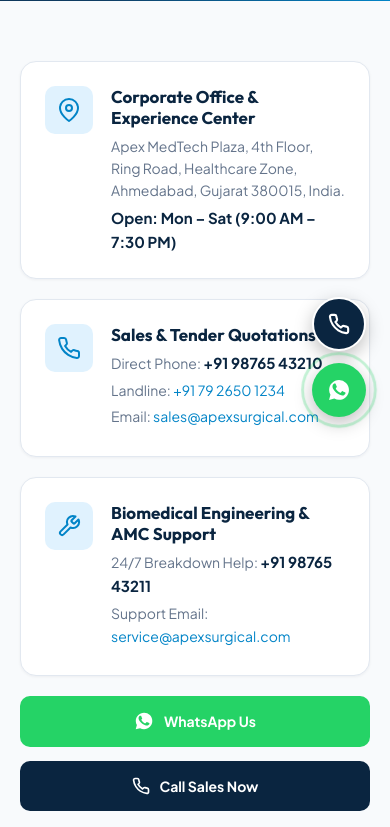
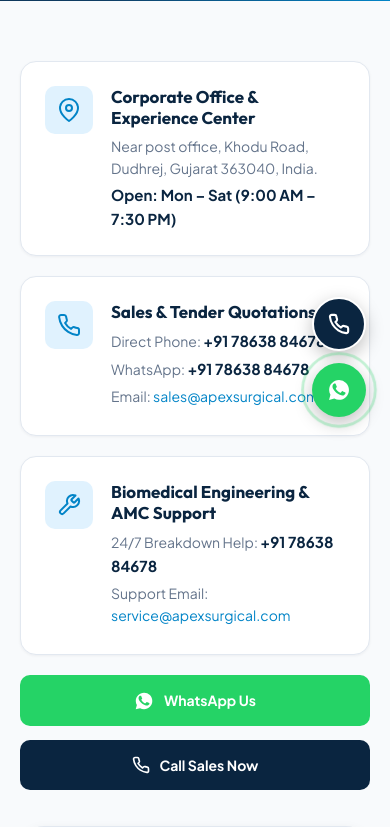
Before and after one commit to Web-Dev-With-Dev/surgical_equipment, a PHP site: page /contact.php in a window 390 px wide. Shown: the part 403-1230 px from the top of the page. Run offline with PHP 8.4, Linux system fonts and the light colour scheme; some libraries are stand-ins or nearby versions.

Commit message:
feat: add public header/footer components and update contact and phone details

```diff
--- a/contact.php
+++ b/contact.php
@@ -40,7 +40,7 @@ unset($_SESSION['pub_success'], $_SESSION['pub_error']);
                     </div>
                     <div class="pub-info-content">
                         <h3>Corporate Office & Experience Center</h3>
-                        <p>Apex MedTech Plaza, 4th Floor, Ring Road, Healthcare Zone, Ahmedabad, Gujarat 380015, India.</p>
+                        <p>Near post office, Khodu Road, Dudhrej, Gujarat 363040, India.</p>
                         <span class="pub-info-highlight">Open: Mon – Sat (9:00 AM – 7:30 PM)</span>
                     </div>
                 </div>
@@ -52,8 +52,8 @@ unset($_SESSION['pub_success'], $_SESSION['pub_error']);
                     </div>
                     <div class="pub-info-content">
                         <h3>Sales & Tender Quotations</h3>
-                        <p>Direct Phone: <a href="tel:+919876543210" class="pub-info-highlight">+91 98765 43210</a></p>
-                        <p>Landline: <a href="tel:+917926501234">+91 79 2650 1234</a></p>
+                        <p>Direct Phone: <a href="tel:+917863884678" class="pub-info-highlight">+91 78638 84678</a></p>
+                        <p>WhatsApp: <a href="https://wa.me/917863884678" target="_blank" class="pub-info-highlight">+91 78638 84678</a></p>
                         <p>Email: <a href="mailto:sales@apexsurgical.com">sales@apexsurgical.com</a></p>
                     </div>
                 </div>
@@ -65,18 +65,18 @@ unset($_SESSION['pub_success'], $_SESSION['pub_error']);
                     </div>
                     <div class="pub-info-content">
                         <h3>Biomedical Engineering & AMC Support</h3>
-                        <p>24/7 Breakdown Help: <a href="tel:+919876543211" class="pub-info-highlight">+91 98765 43211</a></p>
+                        <p>24/7 Breakdown Help: <a href="tel:+917863884678" class="pub-info-highlight">+91 78638 84678</a></p>
                         <p>Support Email: <a href="mailto:service@apexsurgical.com">service@apexsurgical.com</a></p>
                     </div>
                 </div>
 
                 <!-- Card 4: Quick Action Triggers (WhatsApp & Direct Call) -->
                 <div class="pub-quick-triggers">
-                    <a href="https://wa.me/919876543210?text=Hello%20Apex%20Surgical%20Team%2C%20I%20want%20to%20inquire%20about%20surgical%20equipment." target="_blank" rel="noopener noreferrer" class="pub-quick-btn pub-quick-wa">
+                    <a href="https://wa.me/917863884678?text=Hello%20Apex%20Surgical%20Team%2C%20I%20want%20to%20inquire%20about%20surgical%20equipment." target="_blank" rel="noopener noreferrer" class="pub-quick-btn pub-quick-wa">
                         <svg width="20" height="20" viewBox="0 0 24 24" fill="currentColor"><path d="M12.04 2c-5.46 0-9.91 4.45-9.91 9.91 0 1.75.46 3.45 1.32 4.95L2.05 22l5.25-1.38c1.45.79 3.08 1.21 4.74 1.21 5.46 0 9.91-4.45 9.91-9.91 0-2.65-1.03-5.14-2.9-7.01A9.816 9.816 0 0 0 12.04 2zm5.78 14.15c-.24.67-1.39 1.29-1.93 1.34-.51.05-1.17.07-3.79-.98-3.15-1.26-5.18-4.45-5.34-4.66-.16-.21-1.28-1.7-1.28-3.25 0-1.55.81-2.31 1.1-2.62.29-.31.64-.39.85-.39.21 0 .43 0 .61.01.2.01.46-.07.72.55.27.64.91 2.22.99 2.38.08.16.13.35.03.56-.11.21-.16.35-.32.53-.16.19-.34.42-.49.56-.16.16-.33.34-.14.66.19.32.84 1.38 1.8 2.24 1.24 1.1 2.28 1.45 2.6 1.61.32.16.51.13.7-.08.19-.21.8-.93 1.01-1.25.21-.32.43-.27.72-.16.29.11 1.86.88 2.18 1.04.32.16.53.24.61.37.08.13.08.77-.16 1.44z"/></svg>
                         <span>WhatsApp Us</span>
                     </a>
-                    <a href="tel:+919876543210" class="pub-quick-btn pub-quick-call">
+                    <a href="tel:+917863884678" class="pub-quick-btn pub-quick-call">
                         <svg width="18" height="18" viewBox="0 0 24 24" fill="none" stroke="currentColor" stroke-width="2.2" stroke-linecap="round" stroke-linejoin="round"><path d="M22 16.92v3a2 2 0 0 1-2.18 2 19.79 19.79 0 0 1-8.63-3.07 19.5 19.5 0 0 1-6-6 19.79 19.79 0 0 1-3.07-8.67A2 2 0 0 1 4.11 2h3a2 2 0 0 1 2 1.72 12.84 12.84 0 0 0 .7 2.81 2 2 0 0 1-.45 2.11L8.09 9.91a16 16 0 0 0 6 6l1.27-1.27a2 2 0 0 1 2.11-.45 12.84 12.84 0 0 0 2.81.7A2 2 0 0 1 22 16.92z"></path></svg>
                         <span>Call Sales Now</span>
                     </a>
@@ -179,9 +179,9 @@ unset($_SESSION['pub_success'], $_SESSION['pub_error']);
             <div class="pub-map-header">
                 <div>
                     <h3>Visit Our Healthcare Experience Center</h3>
-                    <p class="text-muted" style="font-size:13.5px; margin-top:2px;">Ahmedabad, Gujarat, India (View on Google Maps)</p>
+                    <p class="text-muted" style="font-size:13.5px; margin-top:2px;">Near post office, Khodu road, Dudhrej, Gujarat 363040, India (View on Google Maps)</p>
                 </div>
-                <a href="https://maps.google.com/?q=Ahmedabad+Healthcare+Zone" target="_blank" rel="noopener noreferrer" class="pub-btn pub-btn-outline" style="font-size:12.5px; padding:6px 14px;">
+                <a href="https://maps.google.com/?q=Near+post+office+khodu+road+Dudhrej+363040" target="_blank" rel="noopener noreferrer" class="pub-btn pub-btn-outline" style="font-size:12.5px; padding:6px 14px;">
                     <span>Open in Google Maps App</span>
                     <svg width="14" height="14" viewBox="0 0 24 24" fill="none" stroke="currentColor" stroke-width="2" stroke-linecap="round" stroke-linejoin="round"><path d="M18 13v6a2 2 0 0 1-2 2H5a2 2 0 0 1-2-2V8a2 2 0 0 1 2-2h6"></path><polyline points="15 3 21 3 21 9"></polyline><line x1="10" y1="14" x2="21" y2="3"></line></svg>
                 </a>
@@ -189,7 +189,7 @@ unset($_SESSION['pub_success'], $_SESSION['pub_error']);
             <div class="pub-map-frame-container">
                 <iframe
                     title="Apex Surgical Location Map"
-                    src="https://maps.google.com/maps?q=Ahmedabad,Gujarat,India&t=&z=13&ie=UTF8&iwloc=&output=embed"
+                    src="https://maps.google.com/maps?q=Near+post+office+khodu+road+Dudhrej+363040&t=&z=14&ie=UTF8&iwloc=&output=embed"
                     allowfullscreen=""
                     loading="lazy"
                     referrerpolicy="no-referrer-when-downgrade">
--- a/includes/public-footer.php
+++ b/includes/public-footer.php
@@ -54,11 +54,11 @@
                     <h4 class="pub-footer-heading">Get in Touch</h4>
                     <div class="pub-contact-item">
                         <svg width="18" height="18" viewBox="0 0 24 24" fill="none" stroke="currentColor" stroke-width="2" stroke-linecap="round" stroke-linejoin="round"><path d="M21 10c0 7-9 13-9 13s-9-6-9-13a9 9 0 0 1 18 0z"></path><circle cx="12" cy="10" r="3"></circle></svg>
-                        <span>Apex MedTech Plaza, Ring Road, Healthcare Zone, Ahmedabad, Gujarat 380015</span>
+                        <span>Near post office, Khodu Road, Dudhrej, Gujarat 363040, India</span>
                     </div>
                     <div class="pub-contact-item">
                         <svg width="18" height="18" viewBox="0 0 24 24" fill="none" stroke="currentColor" stroke-width="2" stroke-linecap="round" stroke-linejoin="round"><path d="M22 16.92v3a2 2 0 0 1-2.18 2 19.79 19.79 0 0 1-8.63-3.07 19.5 19.5 0 0 1-6-6 19.79 19.79 0 0 1-3.07-8.67A2 2 0 0 1 4.11 2h3a2 2 0 0 1 2 1.72 12.84 12.84 0 0 0 .7 2.81 2 2 0 0 1-.45 2.11L8.09 9.91a16 16 0 0 0 6 6l1.27-1.27a2 2 0 0 1 2.11-.45 12.84 12.84 0 0 0 2.81.7A2 2 0 0 1 22 16.92z"></path></svg>
-                        <a href="tel:+919876543210">+91 98765 43210 / +91 79 2650 1234</a>
+                        <a href="tel:+917863884678">+91 78638 84678</a>
                     </div>
                     <div class="pub-contact-item">
                         <svg width="18" height="18" viewBox="0 0 24 24" fill="none" stroke="currentColor" stroke-width="2" stroke-linecap="round" stroke-linejoin="round"><path d="M4 4h16c1.1 0 2 .9 2 2v12c0 1.1-.9 2-2 2H4c-1.1 0-2-.9-2-2V6c0-1.1.9-2 2-2z"></path><polyline points="22,6 12,13 2,6"></polyline></svg>
@@ -89,13 +89,13 @@
     <!-- FLOATING WHATSAPP & CALL BUTTONS -->
     <div class="pub-floating-ctas">
         <!-- Direct Call Button -->
-        <a href="tel:+919876543210" class="pub-float-btn pub-float-call" title="Call Now: +91 98765 43210" aria-label="Direct Phone Call">
+        <a href="tel:+917863884678" class="pub-float-btn pub-float-call" title="Call Now: +91 78638 84678" aria-label="Direct Phone Call">
             <svg width="22" height="22" viewBox="0 0 24 24" fill="none" stroke="currentColor" stroke-width="2.3" stroke-linecap="round" stroke-linejoin="round"><path d="M22 16.92v3a2 2 0 0 1-2.18 2 19.79 19.79 0 0 1-8.63-3.07 19.5 19.5 0 0 1-6-6 19.79 19.79 0 0 1-3.07-8.67A2 2 0 0 1 4.11 2h3a2 2 0 0 1 2 1.72 12.84 12.84 0 0 0 .7 2.81 2 2 0 0 1-.45 2.11L8.09 9.91a16 16 0 0 0 6 6l1.27-1.27a2 2 0 0 1 2.11-.45 12.84 12.84 0 0 0 2.81.7A2 2 0 0 1 22 16.92z"></path></svg>
             <span class="pub-float-tooltip">Call Now</span>
         </a>
 
         <!-- WhatsApp Button -->
-        <a href="https://wa.me/919876543210?text=Hello%20Apex%20Surgical%20Team%2C%20I%20am%20interested%20in%20requesting%20a%20quotation%20and%20product%20details." target="_blank" rel="noopener noreferrer" class="pub-float-btn pub-float-wa" title="Chat on WhatsApp" aria-label="WhatsApp Inquiry">
+        <a href="https://wa.me/917863884678?text=Hello%20Apex%20Surgical%20Team%2C%20I%20am%20interested%20in%20requesting%20a%20quotation%20and%20product%20details." target="_blank" rel="noopener noreferrer" class="pub-float-btn pub-float-wa" title="Chat on WhatsApp" aria-label="WhatsApp Inquiry">
             <svg width="24" height="24" viewBox="0 0 24 24" fill="currentColor">
                 <path d="M12.04 2c-5.46 0-9.91 4.45-9.91 9.91 0 1.75.46 3.45 1.32 4.95L2.05 22l5.25-1.38c1.45.79 3.08 1.21 4.74 1.21 5.46 0 9.91-4.45 9.91-9.91 0-2.65-1.03-5.14-2.9-7.01A9.816 9.816 0 0 0 12.04 2zm5.78 14.15c-.24.67-1.39 1.29-1.93 1.34-.51.05-1.17.07-3.79-.98-3.15-1.26-5.18-4.45-5.34-4.66-.16-.21-1.28-1.7-1.28-3.25 0-1.55.81-2.31 1.1-2.62.29-.31.64-.39.85-.39.21 0 .43 0 .61.01.2.01.46-.07.72.55.27.64.91 2.22.99 2.38.08.16.13.35.03.56-.11.21-.16.35-.32.53-.16.19-.34.42-.49.56-.16.16-.33.34-.14.66.19.32.84 1.38 1.8 2.24 1.24 1.1 2.28 1.45 2.6 1.61.32.16.51.13.7-.08.19-.21.8-.93 1.01-1.25.21-.32.43-.27.72-.16.29.11 1.86.88 2.18 1.04.32.16.53.24.61.37.08.13.08.77-.16 1.44z"/>
             </svg>
--- a/includes/public-header.php
+++ b/includes/public-header.php
@@ -31,9 +31,9 @@ $currentPage = basename($_SERVER['PHP_SELF']);
                 <span>CDSCO Registered Medical Device Supplier</span>
             </div>
             <div class="pub-topbar-right">
-                <a href="tel:+919876543210" class="pub-topbar-link">
+                <a href="tel:+917863884678" class="pub-topbar-link">
                     <svg width="14" height="14" viewBox="0 0 24 24" fill="none" stroke="currentColor" stroke-width="2" stroke-linecap="round" stroke-linejoin="round"><path d="M22 16.92v3a2 2 0 0 1-2.18 2 19.79 19.79 0 0 1-8.63-3.07 19.5 19.5 0 0 1-6-6 19.79 19.79 0 0 1-3.07-8.67A2 2 0 0 1 4.11 2h3a2 2 0 0 1 2 1.72 12.84 12.84 0 0 0 .7 2.81 2 2 0 0 1-.45 2.11L8.09 9.91a16 16 0 0 0 6 6l1.27-1.27a2 2 0 0 1 2.11-.45 12.84 12.84 0 0 0 2.81.7A2 2 0 0 1 22 16.92z"></path></svg>
-                    +91 98765 43210
+                    +91 78638 84678
                 </a>
                 <a href="mailto:info@apexsurgical.com" class="pub-topbar-link">
                     <svg width="14" height="14" viewBox="0 0 24 24" fill="none" stroke="currentColor" stroke-width="2" stroke-linecap="round" stroke-linejoin="round"><path d="M4 4h16c1.1 0 2 .9 2 2v12c0 1.1-.9 2-2 2H4c-1.1 0-2-.9-2-2V6c0-1.1.9-2 2-2z"></path><polyline points="22,6 12,13 2,6"></polyline></svg>
```
Also changed, not shown: index.php (+4 -4 lines).
